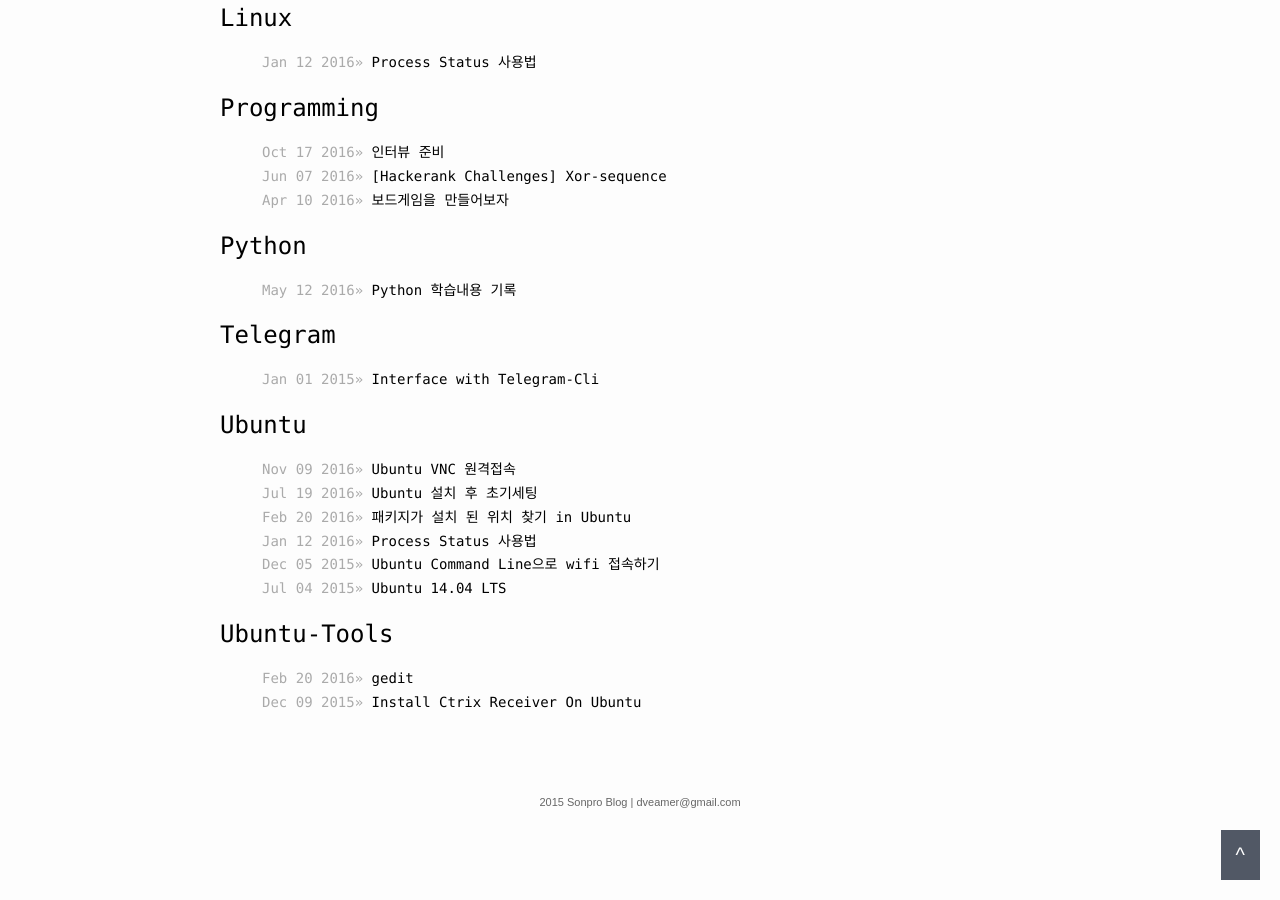
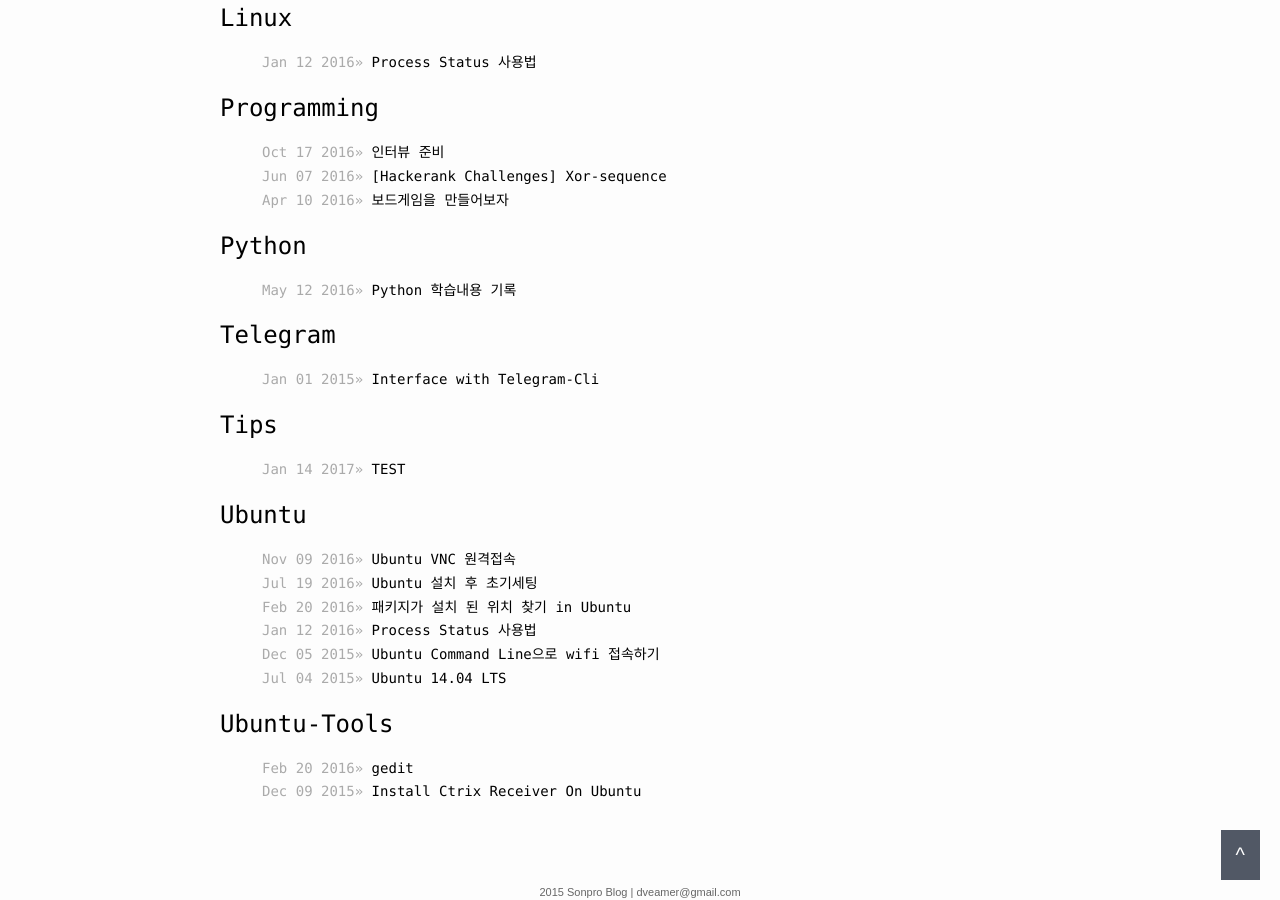
Before and after one commit to sonpro/sonpro.github.io, a Jekyll site: the page built from programming.html, in a window 1280 px wide and 900 px high, scrolled down 1291 px. Built offline with Jekyll 4.4.1, drawn with Linux system fonts in a browser that asks for light colours; comment, search, counter and statistics services are not loaded; some of the changed lines change nothing that is shown.

Commit message:
Update 2017-01-14-test.md

```diff
--- a/_posts/Tips/2017-01-14-test.md
+++ b/_posts/Tips/2017-01-14-test.md
@@ -1,7 +1,6 @@
 ---
 layout: post
-title:  "TEST
-date:   2017-01-14 12:00:00
+title:  "TEST"
 categories: Tips
 tags: tip
 ---
```
